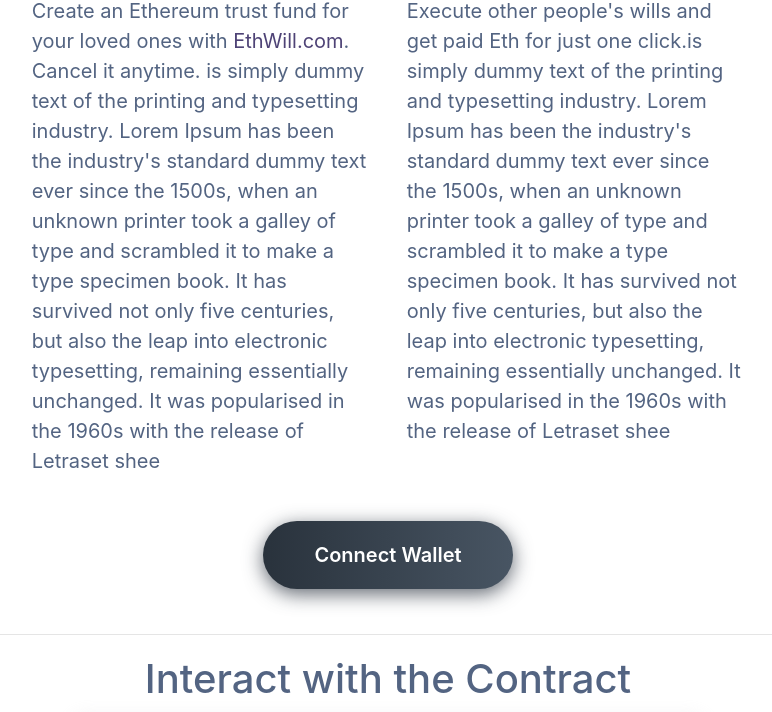
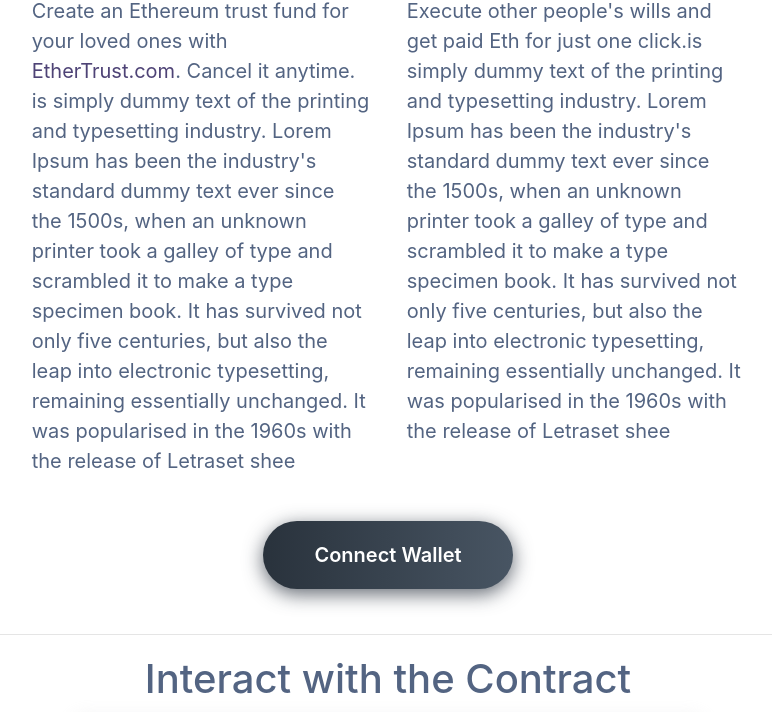
Before and after one commit to ndehouche/Front, a plain HTML site: page index.html in a window 1280 px wide. Shown: the part 278-990 px from the top of the page, without its empty margins (252-1024 px from the left). Drawn offline with nearby package versions, Linux system fonts and the light colour scheme.

Commit message:
Update index.html

```diff
--- a/index.html
+++ b/index.html
@@ -41,7 +41,7 @@ EtherTrust </h1>
 <div class="container" style="width: 600px;">
   <div class="row">
     <div class="col">
-      <p> Create an Ethereum trust fund for your loved ones with <a href="https://EthWill.com">EthWill.com</a>. Cancel it anytime.
+      <p> Create an Ethereum trust fund for your loved ones with <a href="https://EthWill.com">EtherTrust.com</a>. Cancel it anytime.
         is simply dummy text of the printing and typesetting industry. Lorem Ipsum has been the industry's standard dummy text ever since the 1500s, when an unknown printer took a galley of type and scrambled it to make a type specimen book. It has survived not only five centuries, but also the leap into electronic typesetting, remaining essentially unchanged. It was popularised in the 1960s with the release of Letraset shee</p>
 
     </div>
```
